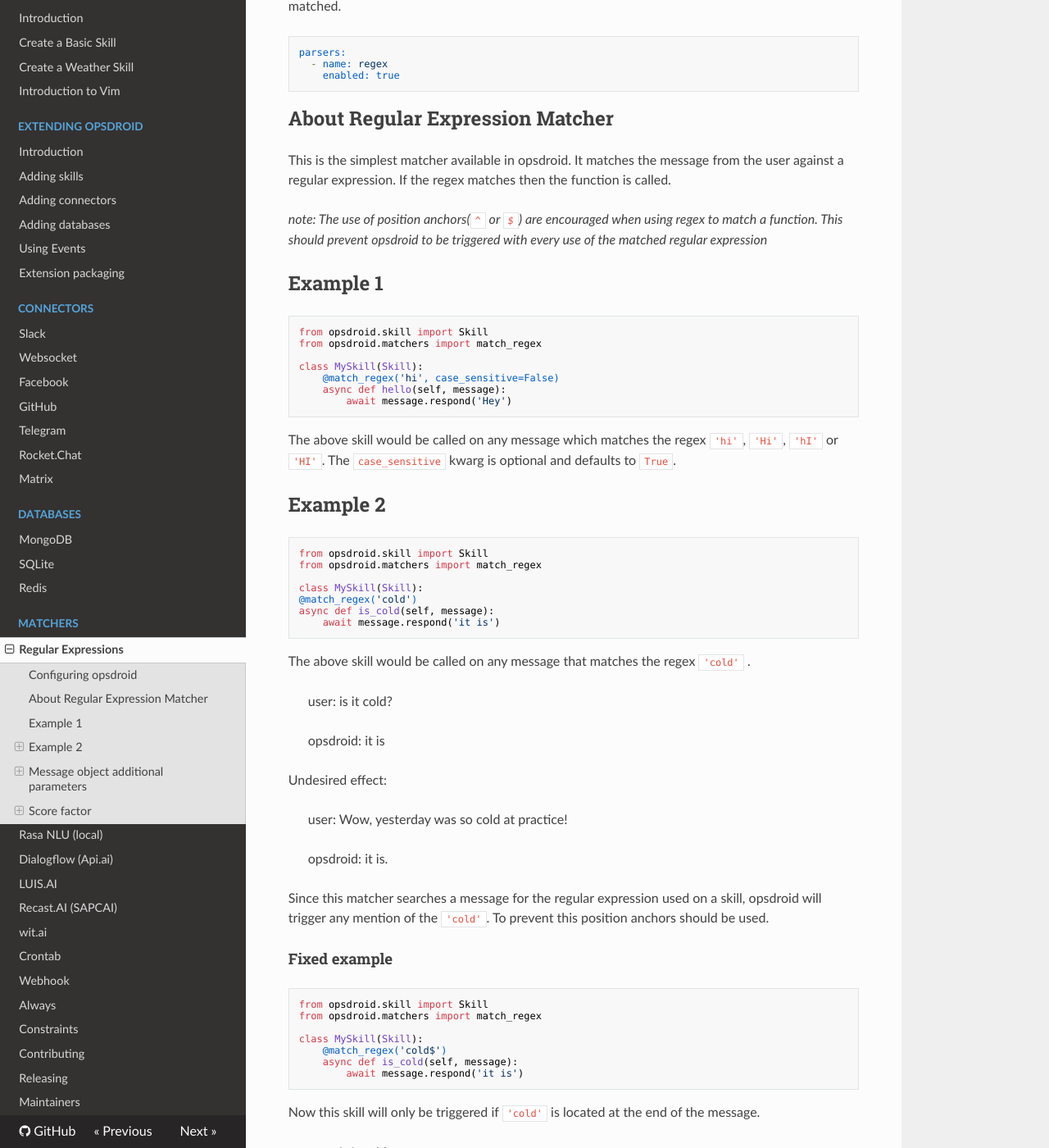
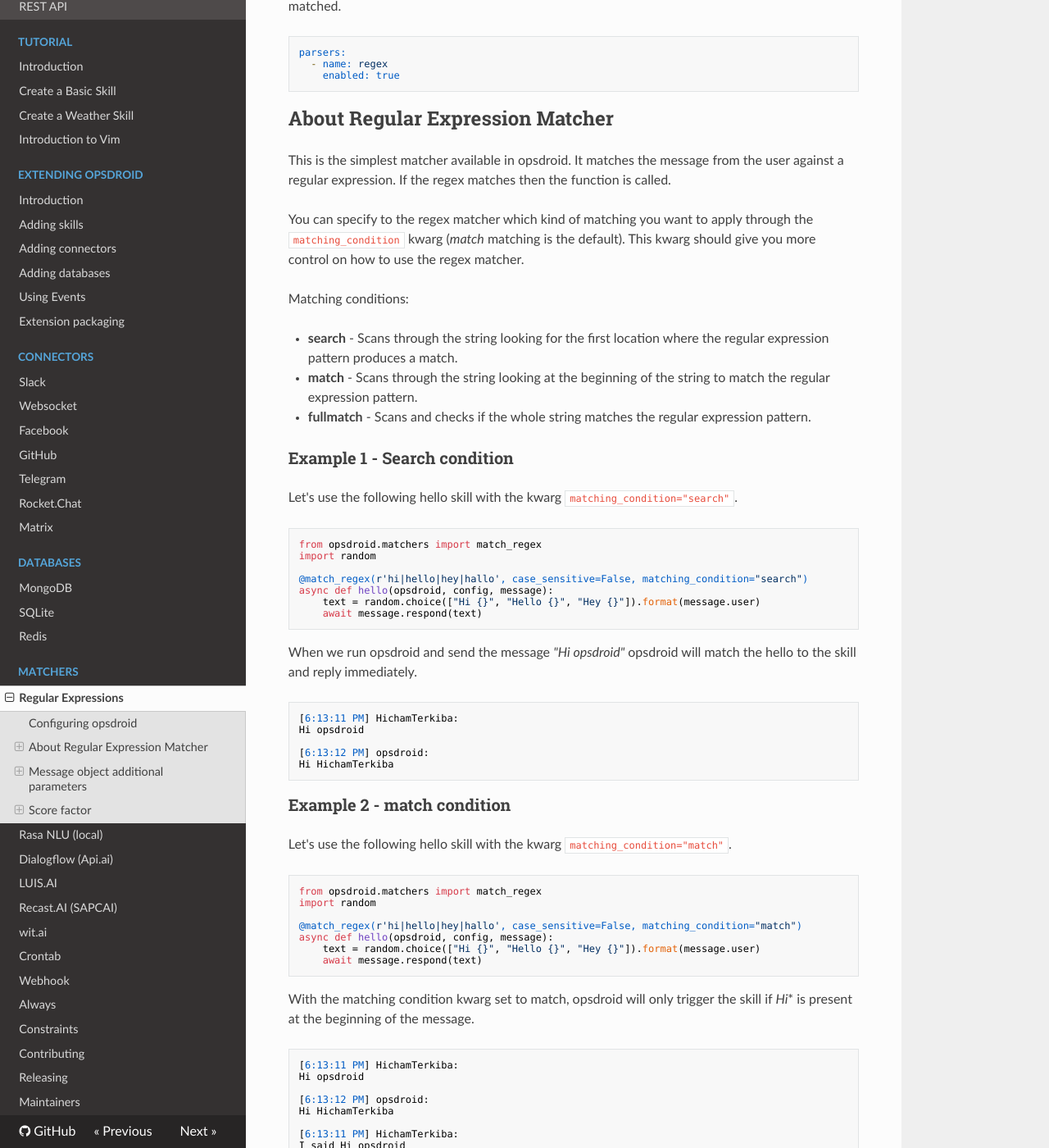
Before and after one commit to opsdroid/opsdroid, an MkDocs documentation site: the page built from docs/matchers/regex.md, in a window 1280 px wide and 1400 px high, scrolled down 365 px. Shown: the whole window at 82% size. Built offline with MkDocs 1.6.1, drawn with Linux system fonts in a browser that asks for light colours; nearby versions of some CDN libraries; old or Windows-style settings are respelled for this version of MkDocs; some of the changed text lies outside the part shown.

Commit message:
Adding fullmatch and match capabilities to regex parser #875 with corresponding unitest fonctions

````diff
--- a/docs/matchers/regex.md
+++ b/docs/matchers/regex.md
@@ -16,77 +16,100 @@
 
 This is the simplest matcher available in opsdroid. It matches the message from the user against a regular expression. If the regex matches then the function is called.
 
-_note: The use of position anchors(`^` or `$`) are encouraged when using regex to match a function. This should prevent opsdroid to be triggered with every use of the matched regular expression_
+You can specify to the regex matcher which kind of matching you want to apply through the `matching_condition` kwarg (*match* matching is the default). This kwarg should give you more control on how to use the regex matcher.
 
-## Example 1
+Matching conditions:
+
+- **search** - Scans through the string looking for the first location where the regular expression pattern produces a match.
+- **match** - Scans through the string looking at the beginning of the string to match the regular expression pattern.
+- **fullmatch** - Scans and checks if the whole string matches the regular expression pattern.
+
+### Example 1 - Search condition
+
+Let's use the following hello skill with the kwarg `matching_condition="search"`.
 
 ```python
-from opsdroid.skill import Skill
 from opsdroid.matchers import match_regex
+import random
 
-class MySkill(Skill):
-    @match_regex('hi', case_sensitive=False)
-    async def hello(self, message):
-        await message.respond('Hey')
+@match_regex(r'hi|hello|hey|hallo', case_sensitive=False, matching_condition="search")
+async def hello(opsdroid, config, message):
+    text = random.choice(["Hi {}", "Hello {}", "Hey {}"]).format(message.user)
+    await message.respond(text)
 ```
 
-The above skill would be called on any message which matches the regex `'hi'`, `'Hi'`, `'hI'` or `'HI'`. The `case_sensitive` kwarg is optional and defaults to `True`.
+When we run opsdroid and send the message *"Hi opsdroid"* opsdroid will match the hello to the skill and reply immediately.
 
-## Example 2
+```
+[6:13:11 PM] HichamTerkiba:
+Hi opsdroid
+
+[6:13:12 PM] opsdroid:
+Hi HichamTerkiba
+```
+
+### Example 2 - match condition
+
+Let's use the following hello skill with the kwarg `matching_condition="match"`.
 
 ```python
-from opsdroid.skill import Skill
 from opsdroid.matchers import match_regex
+import random
 
-class MySkill(Skill):
-@match_regex('cold')
-async def is_cold(self, message):
-    await message.respond('it is')
+@match_regex(r'hi|hello|hey|hallo', case_sensitive=False, matching_condition="match")
+async def hello(opsdroid, config, message):
+    text = random.choice(["Hi {}", "Hello {}", "Hey {}"]).format(message.user)
+    await message.respond(text)
 ```
 
-The above skill would be called on any message that matches the regex `'cold'` .
+With the matching condition kwarg set to match, opsdroid will only trigger the skill if *Hi** is present at the beginning of the message.
 
-> user: is it cold?
->
-> opsdroid: it is
+```
+[6:13:11 PM] HichamTerkiba:
+Hi opsdroid
 
-Undesired effect:
+[6:13:12 PM] opsdroid:
+Hi HichamTerkiba
 
-> user:  Wow, yesterday was so cold at practice!
->
-> opsdroid: it is.
+[6:13:11 PM] HichamTerkiba:
+I said Hi opsdroid
 
-Since this matcher searches a message for the regular expression used on a skill, opsdroid will trigger any mention of the `'cold'`. To prevent this position anchors should be used.
+<No reply from opsdroid>
+```
 
-#### Fixed example
+### Example 3 - fullmatch condition
+
+Let's use the following hello skill with the kwarg `matching_condition="fullmatch"`.
 
 ```python
-from opsdroid.skill import Skill
 from opsdroid.matchers import match_regex
+import random
 
-class MySkill(Skill):
-    @match_regex('cold$')
-    async def is_cold(self, message):
-        await message.respond('it is')
+@match_regex(r'hi|hello|hey|hallo', case_sensitive=False, matching_condition="fullmatch")
+async def hello(opsdroid, config, message):
+    text = random.choice(["Hi {}", "Hello {}", "Hey {}"]).format(message.user)
+    await message.respond(text)
 ```
+With the matching condition to fullmatch, opsdroid will only trigger the skill if the whole message matches the pattern.
 
-Now this skill will only be triggered if `'cold'` is located at the end of the message.
+```
+[6:13:11 PM] HichamTerkiba:
+Hi
 
-> user: is it cold
->
-> opsdroid: it is
->
-> user: Wow it was so cold outside yesterday!
->
-> opsdroid:
+[6:13:12 PM] opsdroid:
+Hi HichamTerkiba
 
-Since `'cold'` wasn't located at the end of the message, opsdroid didn't react to the second message posted by the user.
+[6:13:11 PM] HichamTerkiba:
+Hi!
+
+<No reply from opsdroid>
+```
 
 ## Message object additional parameters
 
 ### `message.regex`
 
-A _[re match object](https://docs.python.org/3/library/re.html#re.MatchObject)_ for the regular expression the message was matched against. This allows you to access any wildcard matches in the regex from within your skill.
+You can access any group or wildcard matches in the regex from within your skill.
 
 ```python
 from opsdroid.skill import Skill
````
Also changed, not shown: other parts of docs/matchers/regex.md (+1 -1 lines).
